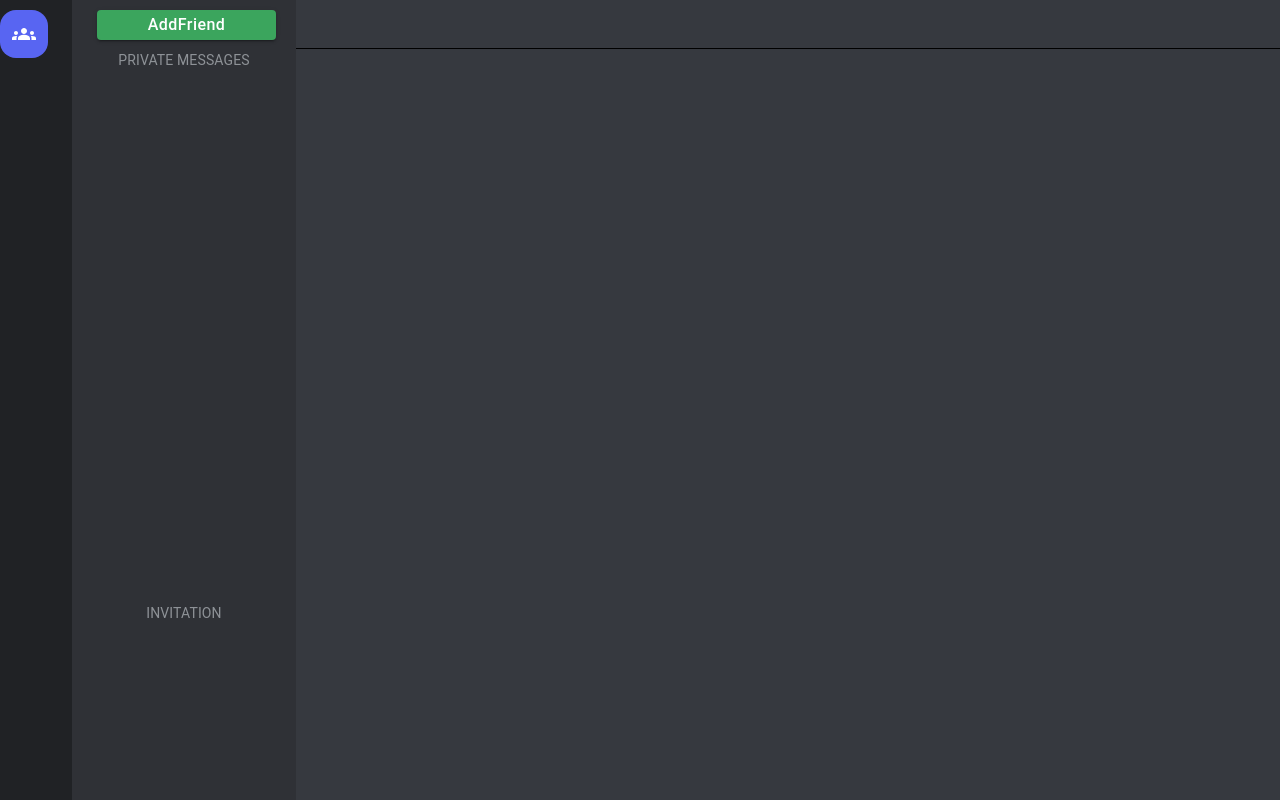
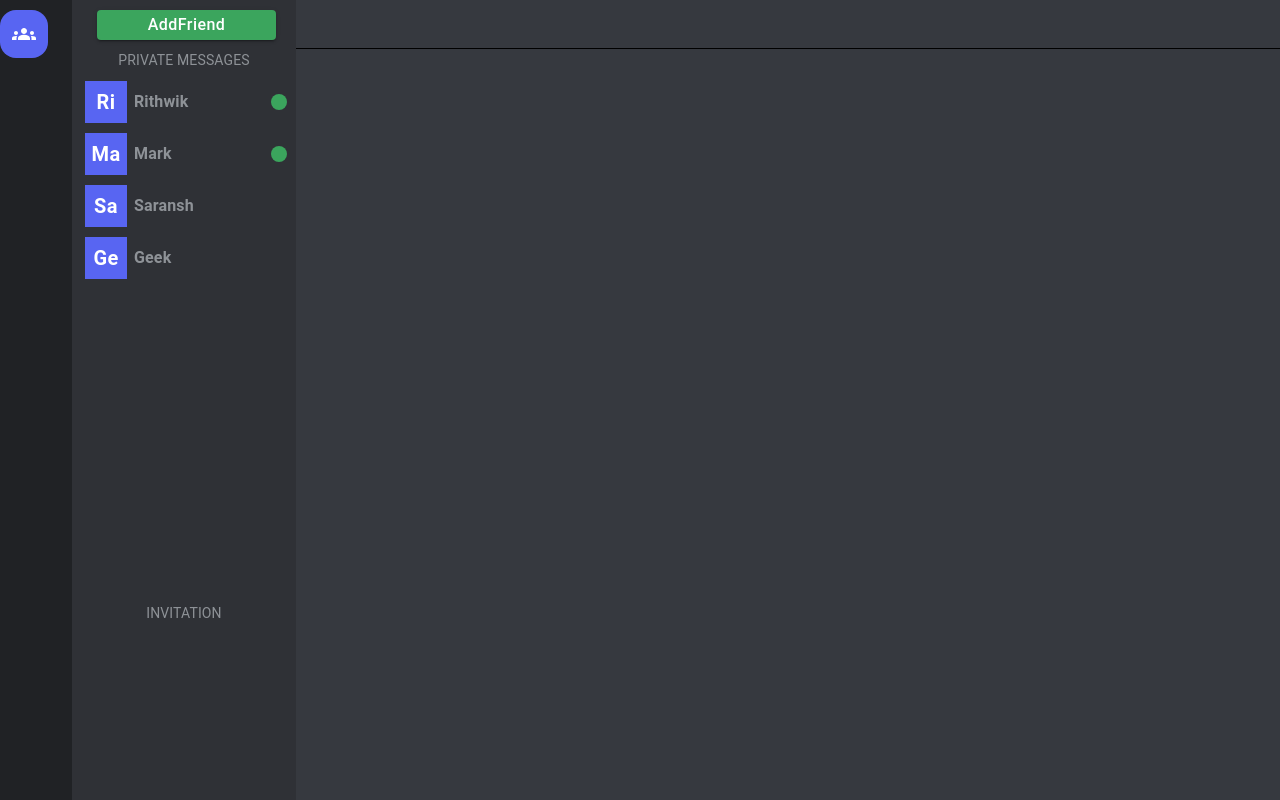
Before and after one commit to INFO6150-Project/ConnectRoom, a React (Create React App) app in the folder client/: page /dashboard in a window 1280 px wide. Built offline with nearby package versions, Linux system fonts and the light colour scheme.

Commit message:
Implemeted Friends List and Online Indicator

```diff
--- a/client/src/Dashboard/FriendsSideBar/AddFriendDialog.js
+++ b/client/src/Dashboard/FriendsSideBar/AddFriendDialog.js
@@ -7,6 +7,7 @@ import DialogContentText from "@mui/material/DialogContentText";
 import  Typography  from "@mui/material/Typography";
 import  {DialogTitle}  from "@mui/material";
 import InputWithLabel from '../../shared/components/InputWithLabel'
+import CustomPrimaryButton from "../../shared/components/CustomPrimaryButton";
 
 const AddFriendDialog = ({
     isDialogOpen,
@@ -53,6 +54,18 @@ const AddFriendDialog = ({
                         placeholder = 'Enter mail address'
                     />
                </DialogContent>
+               <DialogActions>
+                <CustomPrimaryButton
+                    onClick={handleSendInvitation}
+                    disabled={!isFormValid}
+                    label='Send'
+                    additionalStyles={{
+                        marginLeft: '15px',
+                        marginRight: '15px',
+                        marginBottom: '10px'
+                    }}
+                />
+               </DialogActions>
             </Dialog>
 
         </div>
--- a/client/src/Dashboard/FriendsSideBar/FriendsList/FriendsList.js
+++ b/client/src/Dashboard/FriendsSideBar/FriendsList/FriendsList.js
@@ -1,6 +1,30 @@
 import React from "react";
 import { styled } from "@mui/system";
+import FriendsListItem from "../FriendsList/FriendsListItem";
 
+
+const DUMMY_FRIENDS = [
+    {
+       id: 1,
+       username: 'Rithwik',
+       isOnline: true
+    },
+    {
+        id: 2,
+        username: 'Mark',
+        isOnline: true
+    },
+    {
+        id: 3,
+        username: 'Saransh',
+        isOnline: false
+    },
+    {
+        id: 4,
+        username: 'Geek',
+        isOnline: false
+    }
+];
 
 const MainContainer = styled('div')({
     flexGrow: 1,
@@ -11,6 +35,14 @@ const MainContainer = styled('div')({
 const FriendsList = ()=>{
     return (
         <MainContainer>
+            {DUMMY_FRIENDS.map((f) =>(
+                <FriendsListItem
+                username = {f.username}
+                id = {f.id}
+                key = {f.id}
+                isOnline = {f.isOnline}
+                />
+            ))}
 
         </MainContainer>
     );
--- /dev/null
+++ b/client/src/Dashboard/FriendsSideBar/FriendsList/FriendsListItem.js
@@ -0,0 +1,38 @@
+import { Button, Typography } from "@mui/material";
+import React from "react";
+import Avatar from "../../../shared/components/Avatar";
+import OnlineIndicator from "./OnlineIndicator";
+
+const FriendsListItem = ({id, username,isOnline}) =>{
+    return (
+        <Button
+        style={{
+            width: '100%',
+            height: '42px',
+            marginTop: '10px',
+            display: 'flex',
+            alignItems: 'center',
+            justifyContent: 'flex-start',
+            textTransform: 'none',
+            color: 'black',
+            position: 'relative'
+        }}>
+            <Avatar username = {username} />
+            <Typography
+            style = {{
+                marginLeft: '7px',
+                fontWeight: 700,
+                color: '#8e9297'
+            }}
+                varient = 'subtitle1'
+                align= 'left'
+            >
+                {username}
+
+            </Typography>
+            {isOnline && <OnlineIndicator/> }
+        </Button>
+    )
+}
+
+export default FriendsListItem;
--- /dev/null
+++ b/client/src/Dashboard/FriendsSideBar/FriendsList/OnlineIndicator.js
@@ -0,0 +1,22 @@
+import { Box, display } from "@mui/system";
+import React from "react";
+import FiberManualRecordIcon from '@mui/icons-material/FiberManualRecord';
+import { collapseClasses } from "@mui/material";
+
+const OnlineIndicator = () => {
+    return (
+        <Box
+        sx = {{
+            color: '#3ba55d',
+            display: 'flex',
+            alignItems: 'center',
+            position: 'absolute',
+            right: '5px'
+        }}
+        >
+            <FiberManualRecordIcon/>
+        </Box>
+    );
+};
+
+export default OnlineIndicator
--- /dev/null
+++ b/client/src/shared/components/Avatar.js
@@ -0,0 +1,21 @@
+import { styled } from "@mui/system";
+import React from "react";
+
+const AvatarPreview = styled('div')({
+    height: '42px',
+    width: '42px',
+    backgroundColor: '#5865f2',
+    display: 'flex',
+    alignItems: 'center',
+    justifyContent: 'center',
+    fontSize: '20px',
+    fontWeight: '700',
+    marginLeft: '5px',
+    color: 'white'
+});
+
+const Avatar = ({username, large}) =>{
+    return <AvatarPreview style={large ? {height: '80px', width: '80px' }: {} }>{username.substring(0,2)}</AvatarPreview>
+}
+
+export default Avatar;
```
